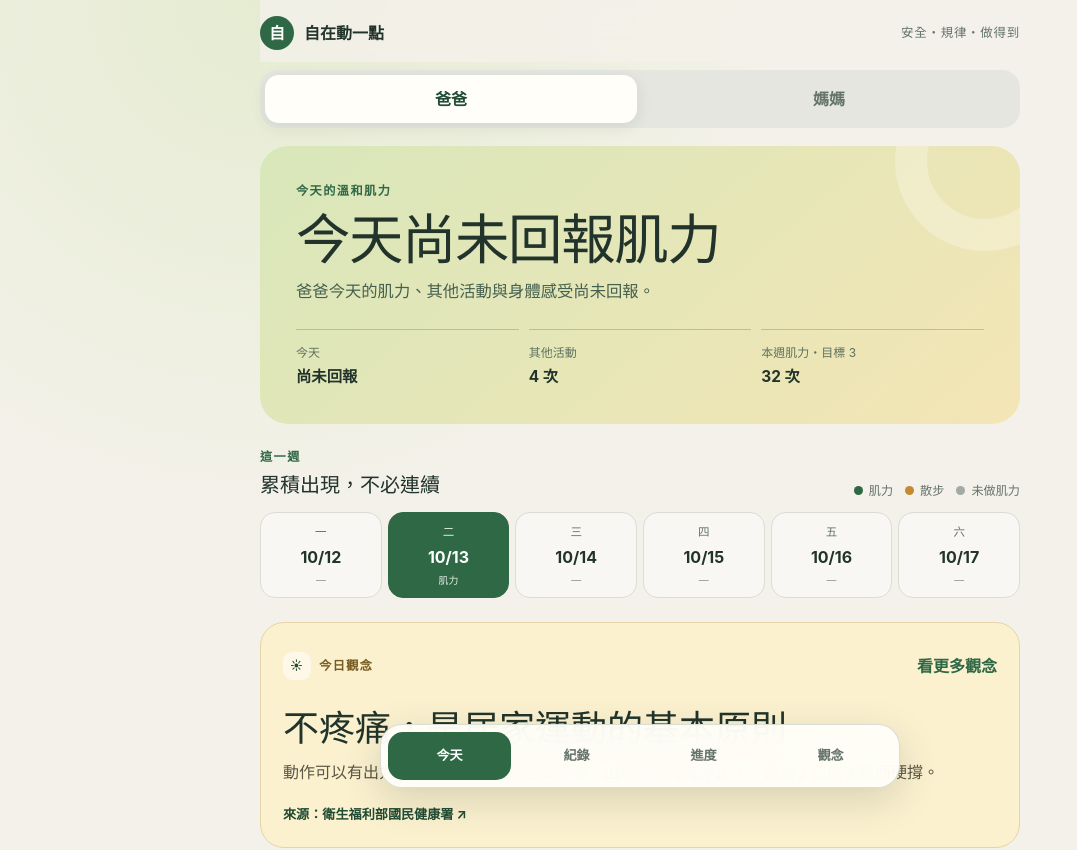
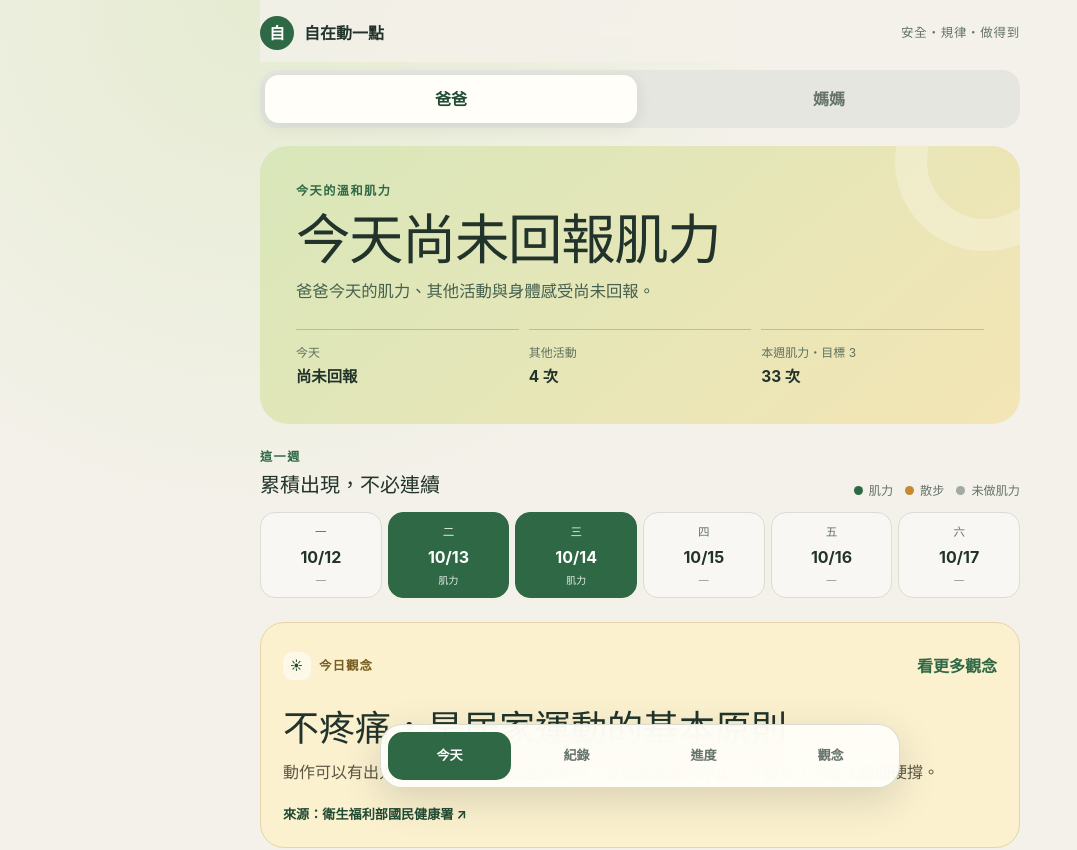
Before and after one commit to chungenyu6/parents-workout-trainer, a React (Vite) app: page / in a window 1280 px wide. Shown: the top 850 px of the page, without its empty margins (0-1077 px from the left). Built offline with nearby package versions, Linux system fonts and the light colour scheme.

Commit message:
Record October 14 workouts

```diff
--- a/app/page.tsx
+++ b/app/page.tsx
@@ -252,6 +252,12 @@ const week = [
 
 const workoutRecords: Record<PersonId, WorkoutRecord[]> = {
   dad: [
+    { date: "14", day: "週三", sortDate: "2026-10-14", label: "Day 33", planId: "B", sets: 3, completedMoves: 4, exerciseResults: [
+      { name: "彈力帶划船", reps: 10, sets: 3, equipment: "red-band" },
+      { name: "彈力帶擴胸", reps: 10, sets: 3, equipment: "red-band" },
+      { name: "深蹲", reps: 10, sets: 3, equipment: "bodyweight" },
+      { name: "提踵", reps: 10, sets: 3, equipment: "bodyweight" },
+    ], summary: "完成 B 日四個動作，各 10 下 × 3 組；上半身使用紅色彈力帶（6–10 lbs），深蹲與提踵徒手。" },
     { date: "13", day: "週二", sortDate: "2026-10-13", label: "Day 32", planId: "A", sets: 3, completedMoves: 4, exerciseResults: [
       { name: "彈力帶胸推", reps: 10, sets: 3, equipment: "red-band" },
       { name: "彈力帶肩推", reps: 10, sets: 3, equipment: "red-band" },
@@ -316,6 +322,12 @@ const workoutRecords: Record<PersonId, WorkoutRecord[]> = {
     { date: "10", day: "週一", label: "Day 1", minutes: 20, hipHingeReps: 10, sets: 1, summary: "約 20 分鐘，自己完成；身體感覺舒服，並願意下次再做。" },
   ],
   mom: [
+    { date: "14", day: "週三", sortDate: "2026-10-14", label: "Day 32", planId: "B", sets: 3, completedMoves: 4, exerciseResults: [
+      { name: "彈力帶划船", reps: 10, sets: 3, equipment: "yellow-band" },
+      { name: "彈力帶擴胸", reps: 10, sets: 3, equipment: "yellow-band" },
+      { name: "深蹲", reps: 10, sets: 3, equipment: "bodyweight" },
+      { name: "提踵", reps: 10, sets: 3, equipment: "bodyweight" },
+    ], summary: "完成 B 日四個動作，各 10 下 × 3 組；上半身使用黃色彈力帶（2–5 lbs），深蹲與提踵徒手。" },
     { date: "13", day: "週二", sortDate: "2026-10-13", label: "Day 31", planId: "A", sets: 3, completedMoves: 4, exerciseResults: [
       { name: "彈力帶胸推", reps: 10, sets: 3, equipment: "yellow-band" },
       { name: "彈力帶肩推", reps: 10, sets: 3, equipment: "yellow-band" },
```
